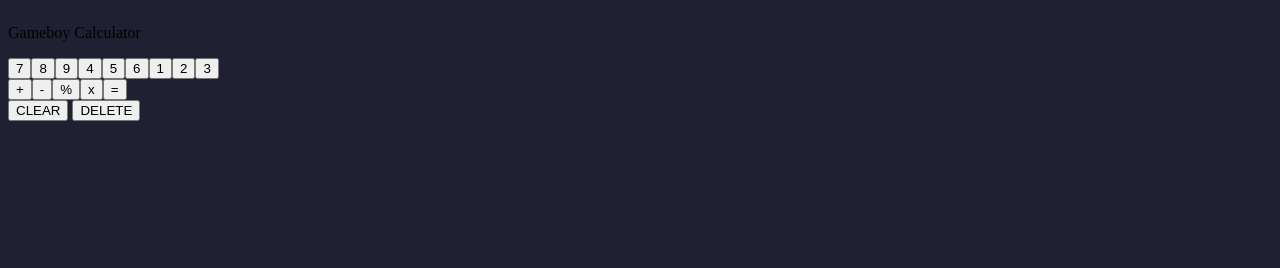
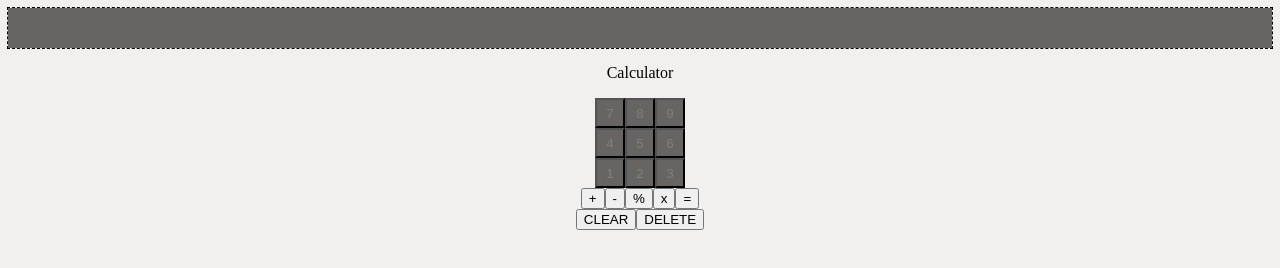
Before and after one commit to therealcheng/odin-calculator, a plain HTML site: page index.html in a window 1280 px wide. Drawn offline with Linux system fonts and the light colour scheme.

Commit message:
Aligned items to the center, and changing background

```diff
--- a/index.html
+++ b/index.html
@@ -15,13 +15,20 @@
         <div class="above-view"></div>
         <div class="view"></div>
       </div>
-      <p class="calculator-name">Gameboy Calculator</p>
-      <div class="numbers-grid">
-        <button class="numbers">7</button><button class="numbers">8</button
-        ><button class="numbers">9</button><button class="numbers">4</button
-        ><button class="numbers">5</button><button class="numbers">6</button
-        ><button class="numbers">1</button><button class="numbers">2</button
-        ><button class="numbers">3</button>
+      <p class="calculator-name">Calculator</p>
+      <div class="grid">
+        <div class="row">
+          <button class="numbers">7</button><button class="numbers">8</button
+          ><button class="numbers">9</button>
+        </div>
+        <div class="row">
+          <button class="numbers">4</button><button class="numbers">5</button
+          ><button class="numbers">6</button>
+        </div>
+        <div class="row">
+          <button class="numbers">1</button><button class="numbers">2</button
+          ><button class="numbers">3</button>
+        </div>
       </div>
       <div class="operators-grid">
         <button class="plus">+</button><button class="subtract">-</button
--- a/styles.css
+++ b/styles.css
@@ -1,8 +1,61 @@
 :root {
-  background-color: #1f2132;
+  background-color: #f1f0ee;
+}
+
+/* .calculator {
+  display: flex;
+  align-items: center;
+  justify-content: center;
+} */
+
+.view {
+  display: flex;
+  justify-content: center;
+  background-color: #666563;
+  width: 90px;
+  height: 40px;
 }
 
 .dashboard {
+  justify-content: center;
+  background-color: #666563;
+  outline: dashed 1px black;
+}
+
+.above-view {
   display: flex;
-  align-items: center;
+  justify-content: center;
 }
+
+.view {
+  display: flex;
+  justify-content: center;
+}
+
+.calculator-name {
+  display: flex;
+  justify-content: center;
+  font-weight: 300;
+}
+
+.row {
+  display: flex;
+  justify-content: center;
+}
+
+.operators-grid {
+  display: flex;
+  justify-content: center;
+}
+
+.clear-delete {
+  display: flex;
+  justify-content: center;
+}
+
+.numbers {
+  background-color: #666563;
+  color: grey;
+  width: 30px;
+  height: 30px;
+}
```
